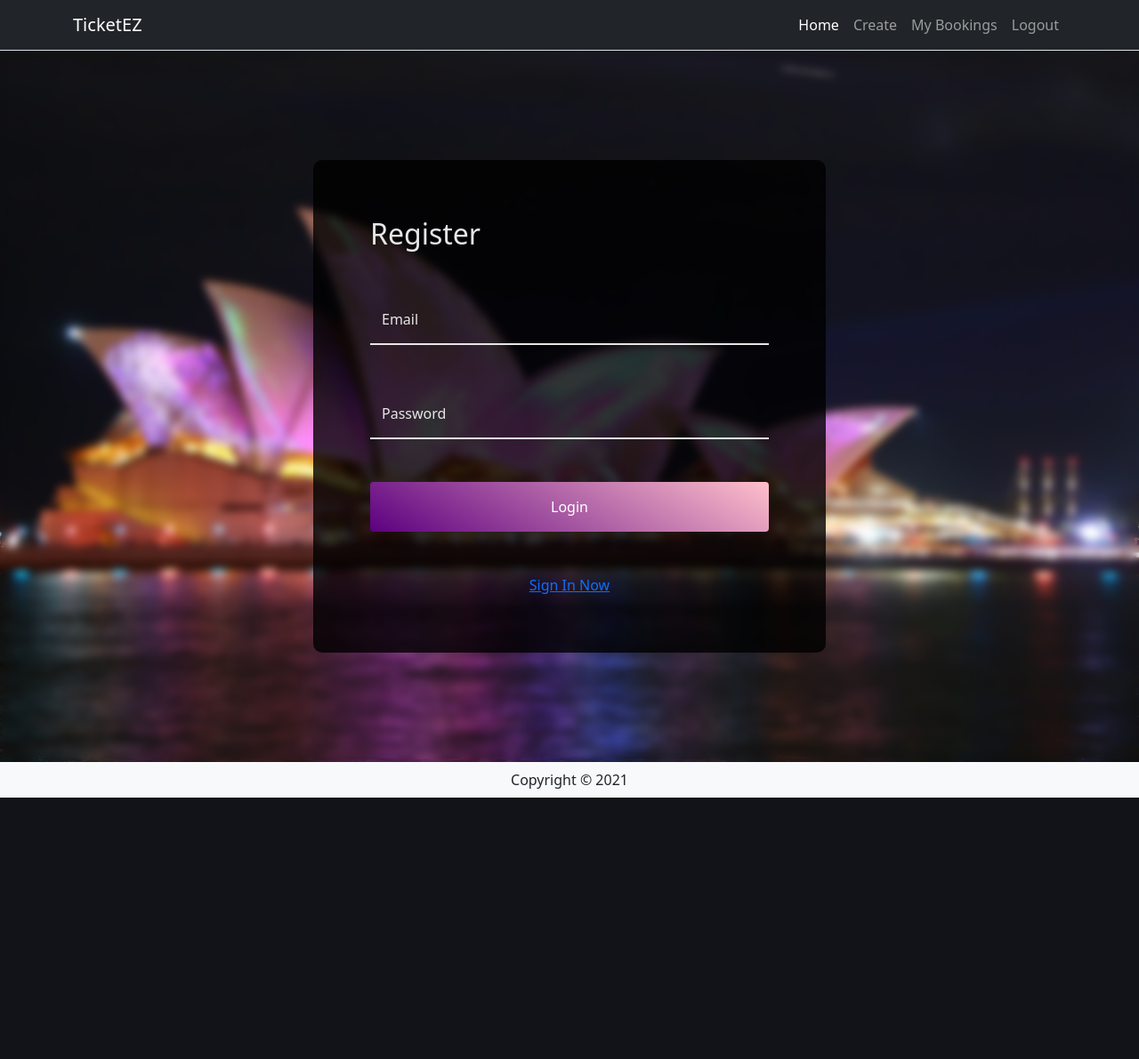
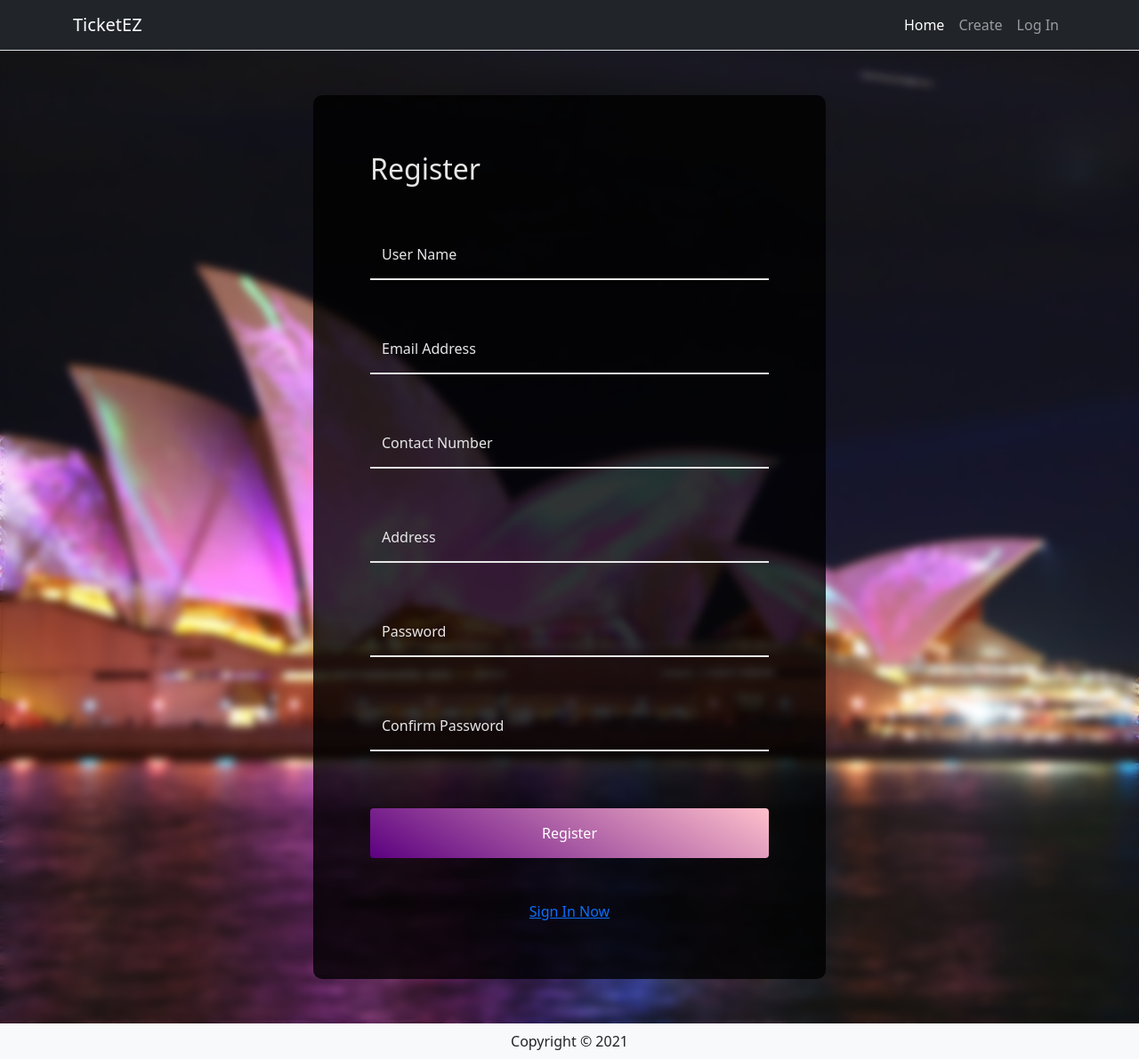
Before and after one commit to tymarcowong/TicketEZ, a Flask app: page /register in a window 1280 px wide. Shown: the whole page at 89% size. Before the commit the page ends 897 px from the top, so only its background shows below. Run offline with Flask 2, Linux system fonts and the light colour scheme; some libraries are stand-ins or nearby versions.

Commit message:
09/10/2021 8:27pm
forms added for register and login

```diff
--- a/website/auth.py
+++ b/website/auth.py
@@ -7,32 +7,33 @@ from .forms import LoginForm,RegisterForm
 from flask_login import login_user, login_required,logout_user
 from . import db
 
+from pprint import pprint
+
 
 #create a blueprint
 bp = Blueprint('auth', __name__)
 
 @bp.route('/login', methods=["POST", "GET"])
 def login():
-    # login_form = LoginForm()
-    # if login_form.validate_on_submit():
-    #     #POST
-    #     flash(f"Welcome, {login_form.user_name.data}!", "success")
-    #     return redirect(url_for("main.index"))
-    #GET
-    #return render_template("user.html", heading="Login", form=login_form)
-    return render_template("user.html", heading="Log In")
+    login_form = LoginForm()
+    if login_form.validate_on_submit():
+        #POST
+        flash(f"Welcome, {login_form.user_name.data}!", "success")
+        return redirect(url_for("main.index"))
+    # GET
+    return render_template("user.html", heading="Log In", form=login_form)
 
 
 @bp.route('/register', methods=["POST", "GET"])
 def register():
-    # register_form = RegisterForm()
-    # if register_form.validate_on_submit():
-    #     #POST
-    #     flash(f"Successfully registered, {register_form.user_name.data}!", "primary")
-    #     return redirect(url_for("auth.login"))
-    #GET
-    #return render_template("user.html", heading="Register", form=register_form)
-    return render_template("user.html", heading="Register")
+    register_form = RegisterForm()
+    if register_form.validate_on_submit():
+        # POST
+        flash(f"Successfully registered, {register_form.user_name.data}!", "primary")
+        return redirect(url_for("auth.login"))
+    # GET
+
+    return render_template("user.html", heading="Register", form=register_form)
 
 @bp.route('/logout', methods=["POST", "GET"])
 def logout():
--- a/website/forms.py
+++ b/website/forms.py
@@ -7,35 +7,23 @@ from flask_wtf.file import FileRequired, FileField, FileAllowed
 ALLOWED_FILE = {'PNG', 'JPG', 'png', 'jpg'}
 
 # creates the login information
-
-
 class LoginForm(FlaskForm):
     user_name = StringField("User Name", validators=[
                             InputRequired('Enter user name')])
     password = PasswordField("Password", validators=[
                              InputRequired('Enter user password')])
-    submit = SubmitField("Login")
 
 
-# this is the registration form
+# registration form
 class RegisterForm(FlaskForm):
     user_name = StringField("User Name", validators=[InputRequired()])
-    email_id = StringField("Email Address", validators=[
-                           Email("Please enter a valid email")])
-    password = PasswordField("Password", validators=[InputRequired(),
-                                                     EqualTo('confirm', message="Passwords should match")])
-    contact = IntegerField("Contact Number", validators=[
-                           InputRequired('Please enter a valid contact number')])
-    address = StringField("Address", validators=[
-                          InputRequired('Please enter your address')])
-    confirm = PasswordField("Confirm Password")
-
-    # submit button
-    submit = SubmitField("Register")
+    email_id = StringField("Email Address", validators=[InputRequired(), Email("Please enter a valid email")])
+    contact = IntegerField("Contact Number", validators=[InputRequired('Please enter a valid contact number')])
+    address = StringField("Address", validators=[InputRequired('Please enter your address')])
+    password = PasswordField("Password", validators=[InputRequired(), EqualTo('confirm', message="Passwords should match")])
+    confirm = PasswordField("Confirm Password", validators=[InputRequired()])
 
 # create event form
-
-
 class EventForm(FlaskForm):
     event_name = StringField('Event Name', validators=[InputRequired()])
     event_status = StringField('Event Status', validators=[InputRequired()])
--- a/website/static/styles.css
+++ b/website/static/styles.css
@@ -104,6 +104,14 @@ textarea {
   border-bottom: 2px solid rgb(230, 230, 230);
   border-radius: 0;
   background-color: transparent;
+}
+
+.account-box .form-control {
+  color: white;
+}
+
+.account-box input:last-of-type {
+  width: 100%;
 }
 
 .account-box .form-control:focus,
--- a/website/templates/base.html
+++ b/website/templates/base.html
@@ -3,7 +3,7 @@
   <head>
     <meta charset="utf-8" />
     <meta name="viewport" content="width=device-width, initial-scale=1" />
-    <title>TicketEZ</title>
+    <title>TicketEZ {% block title %}{% endblock%}</title>
     <link
       href="https://cdn.jsdelivr.net/npm/bootstrap@5.1.1/dist/css/bootstrap.min.css"
       rel="stylesheet"
@@ -14,27 +14,18 @@
   </head>
 
   <body>
+    <!-- flashes any messages to the user -->
+    {% with messages = get_flashed_messages(with_categories=true) %}
+    <!-- check if there are any messages -->
+    {% if messages %} {% for category, message in messages %}
+    <!--loop through the messages-->
+    <div class="alert alert-{{category}} m-0">{{ message }}</div>
+    <!--display as alert-->
+    {% endfor %} {% endif %} {% endwith %}
     <header class="bg-dark border-bottom">
-      <!-- flashes any messages to the user -->
-      {% with messages = get_flashed_messages(with_categories=true) %}
-      <!-- check if there are any messages -->
-      {% if messages %}
-      <div class="container-fluid">
-        <div class="row mt-3 mb-3">
-          <div class="col-md-12">
-            {% for category, message in messages %}
-            <!--loop through the messages-->
-            <div class="alert alert-{{category}}">{{ message }}</div>
-            <!--display as alert-->
-            {% endfor %}
-          </div>
-        </div>
-      </div>
-      {% endif %} {% endwith %}
-
       <nav class="navbar navbar-expand-lg navbar-dark bg-dark">
         <div class="container">
-          <a href="index.html" class="navbar-brand">TicketEZ</a>
+          <a href="{{url_for('main.index')}}" class="navbar-brand">TicketEZ</a>
           <button
             class="navbar-toggler"
             type="button"
@@ -52,14 +43,19 @@
           >
             <div class="navbar-nav ml-auto">
               <a
-                href="index.html"
+                href="{{url_for('main.index')}}"
                 class="nav-item nav-link active"
                 aria-current="page"
                 >Home</a
               >
-              <a href="create.html" class="nav-item nav-link">Create</a>
-              <a href="bookings.html" class="nav-item nav-link">My Bookings</a>
-              <a href="#" class="nav-item nav-link">Logout</a>
+              <a href="{{url_for('event.create')}}" class="nav-item nav-link"
+                >Create</a
+              >
+              <!-- Ask Liam is this is needed for asm3 -->
+              <!-- <a href="bookings.html" class="nav-item nav-link">My Bookings</a> -->
+              <a href="{{url_for('auth.login')}}" class="nav-item nav-link"
+                >Log In</a
+              >
             </div>
           </div>
         </div>
--- a/website/templates/events/create.html
+++ b/website/templates/events/create.html
@@ -1,4 +1,7 @@
 {% extends "base.html" %}
+
+<!-- Title -->
+{% block title %} - Create Event{% endblock %}
 
 <!-- Content -->
 {% block content %}
--- a/website/templates/events/show.html
+++ b/website/templates/events/show.html
@@ -1,4 +1,7 @@
 {% extends "base.html" %}
+
+<!-- Title -->
+{% block title %} - Name of the Concert{% endblock %}
 
 <!-- Content -->
 {% block content %}
--- a/website/templates/user.html
+++ b/website/templates/user.html
@@ -1,4 +1,7 @@
 {% extends "base.html" %} {% import "bootstrap/wtf.html" as wtf %}
+
+<!-- Title -->
+{% block title %} - {{heading}} {% endblock%}
 
 <!-- Content -->
 {% block content %}
@@ -6,31 +9,36 @@
   <div class="accounts">
     <div class="account-box">
       <h2>{{heading}}</h2>
-      <!-- {wtf.quick_form(form)} -->
-      <form>
+
+      <form method="post">
+        {{ form.csrf_token }} {% for field in form %}
+        <!-- Hide wtf TokenField -->
+        {% if field.type == "CSRFTokenField" %}
+        <!-- Display fields normally -->
+        {% else %}
         <div class="form-floating mt-5">
-          <input
-            type="text"
-            class="form-control"
-            id="email"
-            placeholder="email"
-          />
-          <label for="email">Email</label>
+          <!-- wtf field -->
+          {{ field(class="form-control", placeholder="placeholder") }}
+          <!-- wtf label -->
+          {{ field.label }}
+          <!-- wtf validation error -->
+          <ul>
+            {% for error in field.errors %}
+            <li style="color: red">{{ error }}</li>
+            {% endfor %}
+          </ul>
         </div>
-
-        <div class="form-floating mt-5">
-          <input
-            type="text"
-            class="form-control"
-            id="pwd"
-            placeholder="Password"
-          />
-          <label for="pwd">Password</label>
-        </div>
-
-        <button type="submit" class="btn btn-primary py-3 my-5">Login</button>
+        {% endif %} {% endfor %}
+        <input
+          type="submit"
+          class="btn btn-primary py-3 my-5"
+          id="submit"
+          value="{{heading}}"
+        />
       </form>
 
+      <!-- Display a link to the Login page if user is on Register page -->
+      <!-- Display a link to the Register page if user is on Log In page -->
       {% if heading|lower == "register" %}
       <a href="{{url_for('auth.login')}}" class="text-center">Sign In Now</a>
       {% else %}
```
